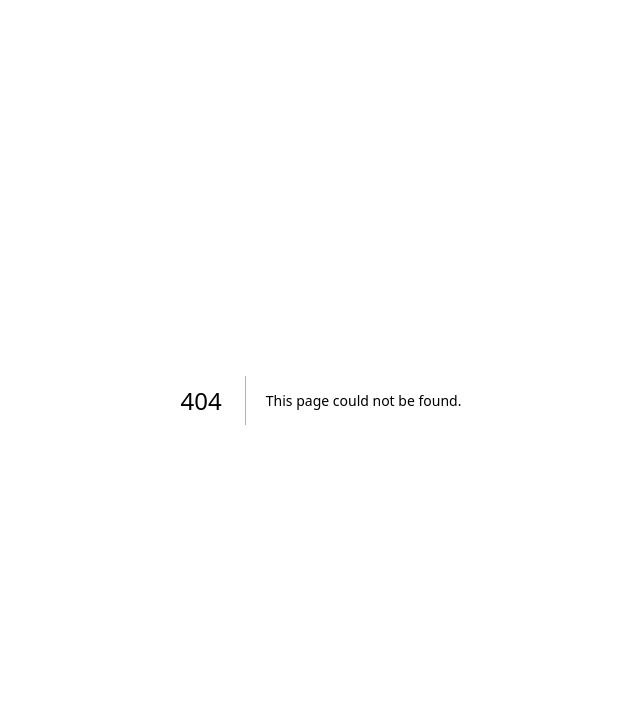
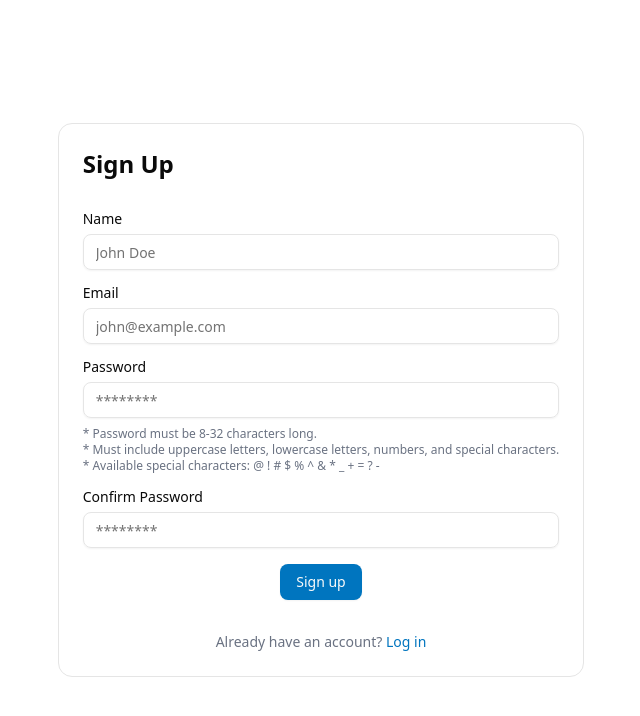
Before and after one commit to ysyoo11/lp-assessment, a Next.js app: page /signup in a window 1280 px wide. Before the commit this address had no page. Shown: the top 716 px of the page, without its empty margins (319-959 px from the left). Built offline with nearby package versions, Linux system fonts and the light colour scheme.

Commit message:
feat: create signup page UI

```diff
--- /dev/null
+++ b/src/app/(auth)/layout.tsx
@@ -0,0 +1,11 @@
+export default function AuthLayout({
+  children
+}: Readonly<{
+  children: React.ReactNode;
+}>) {
+  return (
+    <div className='flex h-screen w-screen items-center justify-center px-4'>
+      {children}
+    </div>
+  );
+}
--- /dev/null
+++ b/src/app/(auth)/login/page.tsx
@@ -0,0 +1,3 @@
+export default function LoginPage() {
+  return <div>LoginPage</div>;
+}
--- /dev/null
+++ b/src/app/(auth)/signup/page.tsx
@@ -0,0 +1,23 @@
+import { Metadata } from 'next';
+import Link from 'next/link';
+
+import SignupForm from '@/components/auth/SignupForm';
+
+export const metadata: Metadata = {
+  title: 'Sign Up'
+};
+
+export default function SignupPage() {
+  return (
+    <main className='mx-auto max-w-xl space-y-8 rounded-xl border p-6'>
+      <h1 className='text-2xl font-bold'>Sign Up</h1>
+      <SignupForm />
+      <p className='text-center text-sm text-gray-500'>
+        Already have an account?{' '}
+        <Link href='/login' className='text-primary'>
+          Log in
+        </Link>
+      </p>
+    </main>
+  );
+}
--- a/src/app/layout.tsx
+++ b/src/app/layout.tsx
@@ -14,8 +14,11 @@ const geistMono = Geist_Mono({
 });
 
 export const metadata: Metadata = {
-  title: 'Create Next App',
-  description: 'Generated by create next app'
+  title: {
+    template: '%s | LP Assessment',
+    default: 'LP Assessment'
+  },
+  description: 'LP Assessment'
 };
 
 export default function RootLayout({
--- a/src/app/page.tsx
+++ b/src/app/page.tsx
@@ -1,103 +1,7 @@
-import Image from 'next/image';
-
 export default function Home() {
   return (
-    <div className='grid min-h-screen grid-rows-[20px_1fr_20px] items-center justify-items-center gap-16 p-8 pb-20 font-sans sm:p-20'>
-      <main className='row-start-2 flex flex-col items-center gap-[32px] sm:items-start'>
-        <Image
-          className='dark:invert'
-          src='/next.svg'
-          alt='Next.js logo'
-          width={180}
-          height={38}
-          priority
-        />
-        <ol className='list-inside list-decimal text-center font-mono text-sm/6 sm:text-left'>
-          <li className='mb-2 tracking-[-.01em]'>
-            Get started by editing{' '}
-            <code className='rounded bg-black/[.05] px-1 py-0.5 font-mono font-semibold dark:bg-white/[.06]'>
-              src/app/page.tsx
-            </code>
-            .
-          </li>
-          <li className='tracking-[-.01em]'>
-            Save and see your changes instantly.
-          </li>
-        </ol>
-
-        <div className='flex flex-col items-center gap-4 sm:flex-row'>
-          <a
-            className='bg-foreground text-background flex h-10 items-center justify-center gap-2 rounded-full border border-solid border-transparent px-4 text-sm font-medium transition-colors hover:bg-[#383838] sm:h-12 sm:w-auto sm:px-5 sm:text-base dark:hover:bg-[#ccc]'
-            href='https://vercel.com/new?utm_source=create-next-app&utm_medium=appdir-template-tw&utm_campaign=create-next-app'
-            target='_blank'
-            rel='noopener noreferrer'
-          >
-            <Image
-              className='dark:invert'
-              src='/vercel.svg'
-              alt='Vercel logomark'
-              width={20}
-              height={20}
-            />
-            Deploy now
-          </a>
-          <a
-            className='flex h-10 w-full items-center justify-center rounded-full border border-solid border-black/[.08] px-4 text-sm font-medium transition-colors hover:border-transparent hover:bg-[#f2f2f2] sm:h-12 sm:w-auto sm:px-5 sm:text-base md:w-[158px] dark:border-white/[.145] dark:hover:bg-[#1a1a1a]'
-            href='https://nextjs.org/docs?utm_source=create-next-app&utm_medium=appdir-template-tw&utm_campaign=create-next-app'
-            target='_blank'
-            rel='noopener noreferrer'
-          >
-            Read our docs
-          </a>
-        </div>
-      </main>
-      <footer className='row-start-3 flex flex-wrap items-center justify-center gap-[24px]'>
-        <a
-          className='flex items-center gap-2 hover:underline hover:underline-offset-4'
-          href='https://nextjs.org/learn?utm_source=create-next-app&utm_medium=appdir-template-tw&utm_campaign=create-next-app'
-          target='_blank'
-          rel='noopener noreferrer'
-        >
-          <Image
-            aria-hidden
-            src='/file.svg'
-            alt='File icon'
-            width={16}
-            height={16}
-          />
-          Learn
-        </a>
-        <a
-          className='flex items-center gap-2 hover:underline hover:underline-offset-4'
-          href='https://vercel.com/templates?framework=next.js&utm_source=create-next-app&utm_medium=appdir-template-tw&utm_campaign=create-next-app'
-          target='_blank'
-          rel='noopener noreferrer'
-        >
-          <Image
-            aria-hidden
-            src='/window.svg'
-            alt='Window icon'
-            width={16}
-            height={16}
-          />
-          Examples
-        </a>
-        <a
-          className='flex items-center gap-2 hover:underline hover:underline-offset-4'
-          href='https://nextjs.org?utm_source=create-next-app&utm_medium=appdir-template-tw&utm_campaign=create-next-app'
-          target='_blank'
-          rel='noopener noreferrer'
-        >
-          <Image
-            aria-hidden
-            src='/globe.svg'
-            alt='Globe icon'
-            width={16}
-            height={16}
-          />
-          Go to nextjs.org →
-        </a>
-      </footer>
-    </div>
+    <main>
+      <h1>Home page</h1>
+    </main>
   );
 }
--- /dev/null
+++ b/src/components/auth/PasswordRulesGuide.tsx
@@ -0,0 +1,23 @@
+import {
+  AVAILABLE_SPECIAL_CHARACTERS,
+  PASSWORD_MAX_LENGTH,
+  PASSWORD_MIN_LENGTH
+} from '@/constants/auth';
+
+export default function PasswordRulesGuide() {
+  return (
+    <ul className='text-xs text-gray-500'>
+      <li>
+        * Password must be {PASSWORD_MIN_LENGTH}-{PASSWORD_MAX_LENGTH}{' '}
+        characters long.
+      </li>
+      <li>
+        * Must include uppercase letters, lowercase letters, numbers, and
+        special characters.
+      </li>
+      <li>
+        * Available special characters: {AVAILABLE_SPECIAL_CHARACTERS.join(' ')}
+      </li>
+    </ul>
+  );
+}
--- /dev/null
+++ b/src/components/auth/SignupForm.tsx
@@ -0,0 +1,48 @@
+'use client';
+
+import { Button, Input } from '@/components/ui';
+
+import PasswordRulesGuide from './PasswordRulesGuide';
+
+export default function SignupForm() {
+  return (
+    <form className='space-y-4'>
+      <Input
+        type='text'
+        id='name'
+        name='name'
+        label='Name'
+        placeholder='John Doe'
+      />
+      <Input
+        type='email'
+        id='email'
+        name='email'
+        label='Email'
+        placeholder='john@example.com'
+      />
+      <div className='space-y-2'>
+        <Input
+          type='password'
+          id='password'
+          name='password'
+          label='Password'
+          placeholder='********'
+        />
+        <PasswordRulesGuide />
+      </div>
+      <Input
+        type='password'
+        id='confirm-password'
+        name='passwordConfirm'
+        label='Confirm Password'
+        placeholder='********'
+      />
+      <div className='flex justify-center'>
+        <Button type='submit' className='self-center'>
+          Sign up
+        </Button>
+      </div>
+    </form>
+  );
+}
```
